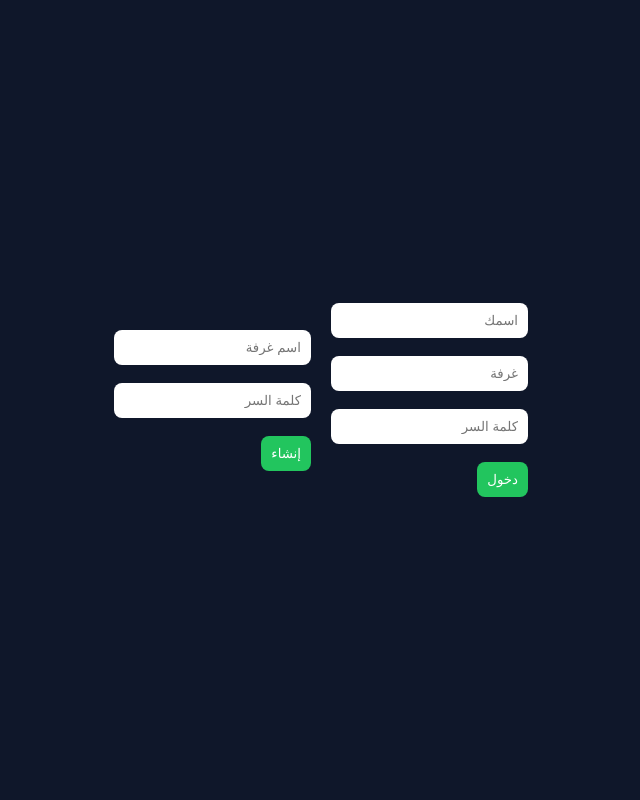
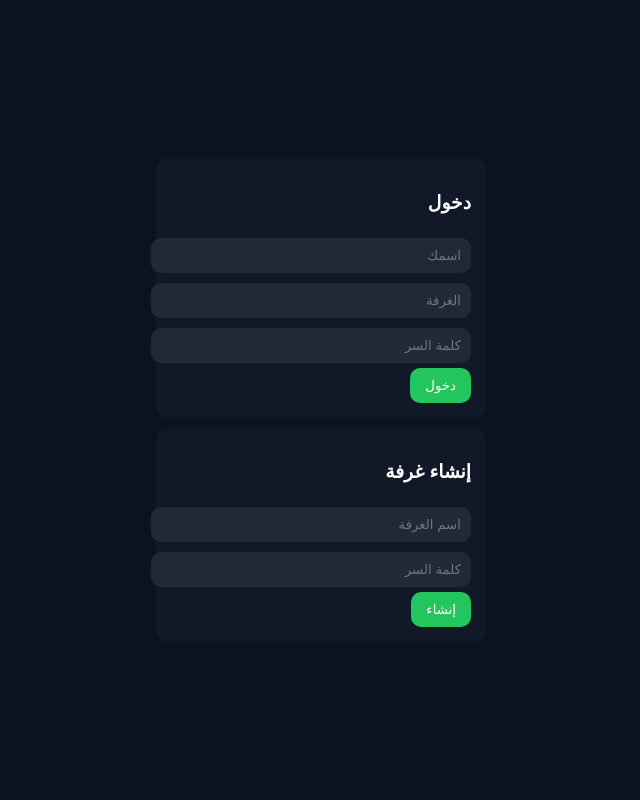
Before and after one commit to anas-km1437/Anas-Chat, a Flask app: page / in a window 1280 px wide. Shown: the whole page, without its empty margins (319-959 px from the left). Run offline with Flask 3, Linux system fonts and the light colour scheme; some libraries are stand-ins or nearby versions.

Commit message:
Update index.html

```diff
--- a/chat-app/templates/index.html
+++ b/chat-app/templates/index.html
@@ -2,73 +2,192 @@
 <html lang="ar" dir="rtl">
 <head>
 <meta charset="UTF-8">
+<meta name="viewport" content="width=device-width, initial-scale=1.0">
 <title>Fast Chat</title>
 
 <style>
-body{margin:0;background:#0f172a;color:white;font-family:Arial;display:flex}
-.chat{flex:1;display:flex;flex-direction:column}
-#messages{flex:1;overflow:auto;padding:20px;display:flex;flex-direction:column;gap:10px;list-style:none}
-.msg{background:#1e293b;padding:10px;border-radius:10px;max-width:60%}
-.me{align-self:flex-end;background:#22c55e}
-.meta{font-size:12px;color:#94a3b8}
-img{max-width:180px;border-radius:10px}
-.input{display:flex;gap:10px;padding:10px;background:#1e293b}
-input,button{padding:10px;border:none;border-radius:8px}
-button{background:#22c55e;color:white}
-#typing{padding:5px 10px;color:#94a3b8;font-size:13px}
+body{
+margin:0;
+background:#0b1220;
+color:white;
+font-family:Arial;
+display:flex;
+justify-content:center;
+}
+
+.app{
+width:100%;
+max-width:500px;
+height:100vh;
+display:flex;
+flex-direction:column;
+}
+
+/* HEADER */
+.header{
+background:#111827;
+padding:12px;
+text-align:center;
+font-weight:bold;
+}
+
+/* CHAT */
+#messages{
+flex:1;
+overflow-y:auto;
+padding:10px;
+display:flex;
+flex-direction:column;
+gap:10px;
+}
+
+.msg{
+background:#1f2937;
+padding:10px;
+border-radius:12px;
+max-width:75%;
+word-break:break-word;
+}
+
+.me{
+background:#22c55e;
+align-self:flex-end;
+}
+
+.meta{
+font-size:11px;
+color:#9ca3af;
+margin-bottom:5px;
+}
+
+/* IMAGE */
+img{
+max-width:160px;
+border-radius:10px;
+margin-top:5px;
+}
+
+/* TYPING */
+#typing{
+padding:5px 10px;
+font-size:12px;
+color:#9ca3af;
+height:20px;
+}
+
+/* INPUT */
+.input{
+display:flex;
+gap:8px;
+padding:10px;
+background:#111827;
+}
+
+input{
+flex:1;
+padding:10px;
+border:none;
+border-radius:10px;
+outline:none;
+background:#1f2937;
+color:white;
+}
+
+button{
+background:#22c55e;
+border:none;
+padding:10px 15px;
+border-radius:10px;
+color:white;
+cursor:pointer;
+}
+
+/* LOGIN */
+#login{
+position:absolute;
+inset:0;
+background:#0b1220;
+display:flex;
+flex-direction:column;
+justify-content:center;
+align-items:center;
+gap:10px;
+}
+
+.card{
+background:#111827;
+padding:15px;
+border-radius:12px;
+width:90%;
+max-width:300px;
+}
+
+.card input{
+width:100%;
+margin:5px 0;
+}
 </style>
 </head>
 
 <body>
 
-<div class="chat">
+<div class="app">
+
+<div class="header">⚡ Anas Chat</div>
 
 <div id="typing"></div>
 
 <ul id="messages"></ul>
 
 <div class="input">
-<input type="file" id="file">
-<input id="msg" placeholder="اكتب..." oninput="typing()" onkeypress="if(event.key==='Enter')send()">
-<button onclick="send()">إرسال</button>
+<input id="msg" placeholder="اكتب رسالة..." oninput="typing()" onkeypress="if(event.key==='Enter')send()">
+<button onclick="send()">➤</button>
 </div>
 
 </div>
 
 <!-- LOGIN -->
-<div id="login" style="position:absolute;inset:0;background:#0f172a;display:flex;gap:20px;justify-content:center;align-items:center">
+<div id="login">
 
-<div>
-<input id="user" placeholder="اسمك"><br><br>
-<input id="room" placeholder="غرفة"><br><br>
-<input id="pass" placeholder="كلمة السر"><br><br>
+<div class="card">
+<h3>دخول</h3>
+<input id="user" placeholder="اسمك">
+<input id="room" placeholder="الغرفة">
+<input id="pass" placeholder="كلمة السر">
 <button onclick="join()">دخول</button>
 </div>
 
-<div>
-<input id="rname" placeholder="اسم غرفة"><br><br>
-<input id="rpass" placeholder="كلمة السر"><br><br>
+<div class="card">
+<h3>إنشاء غرفة</h3>
+<input id="rname" placeholder="اسم الغرفة">
+<input id="rpass" placeholder="كلمة السر">
 <button onclick="create()">إنشاء</button>
 </div>
 
 </div>
 
 <script src="https://cdn.socket.io/4.0.0/socket.io.min.js"></script>
+
 <script>
 const socket = io();
 
 let user="",room="";
 
-/* join */
+/* JOIN */
 function join(){
-user=user||document.getElementById("user").value;
+user=document.getElementById("user").value;
 room=document.getElementById("room").value;
 
-socket.emit("join",{username:user,room:room,password:document.getElementById("pass").value});
+socket.emit("join",{
+username:user,
+room:room,
+password:pass.value
+});
+
 document.getElementById("login").style.display="none";
 }
 
-/* create */
+/* CREATE */
 function create(){
 fetch("/create_room",{
 method:"POST",
@@ -80,51 +199,43 @@ password:rpass.value
 }).then(r=>r.json()).then(d=>alert(d.msg));
 }
 
-/* send */
+/* SEND */
 function send(){
-let m=msg.value;
-if(!m) return;
+if(!msg.value.trim()) return;
 
-socket.emit("message",{username:user,room,msg:m});
+socket.emit("message",{
+username:user,
+room:room,
+msg:msg.value,
+time:new Date().toLocaleTimeString()
+});
+
 msg.value="";
 }
 
-/* typing */
-function typing(){
-socket.emit("typing",{username:user,room});
-}
-
-/* receive */
+/* RECEIVE */
 socket.on("message",d=>{
 let li=document.createElement("li");
 li.className="msg"+(d.username===user?" me":"");
 
-li.innerHTML=`<div class="meta">${d.username}</div>`+
-(d.file?`<img src="/static/uploads/${d.file}">`:d.msg);
+li.innerHTML=`
+<div class="meta">${d.username} • ${d.time || ""}</div>
+${d.file ? `<img src="/static/uploads/${d.file}">` : d.msg}
+`;
 
 messages.appendChild(li);
 messages.scrollTop=messages.scrollHeight;
 });
 
-/* upload fast */
-file.onchange=async ()=>{
-let f=file.files[0];
-if(!f) return;
+/* TYPING */
+function typing(){
+socket.emit("typing",{username:user,room});
+}
 
-let fd=new FormData();
-fd.append("file",f);
-
-let r=await fetch("/upload",{method:"POST",body:fd});
-let name=await r.text();
-
-socket.emit("message",{username:user,room,file:name});
-};
-
-/* typing show */
 socket.on("typing",d=>{
 if(d.username===user) return;
-typing.innerText = d.username + " يكتب...";
-setTimeout(()=>typing.innerText="",1000);
+typing.innerText = "✍ " + d.username + " يكتب...";
+setTimeout(()=>typing.innerText="",800);
 });
 </script>
 
```
